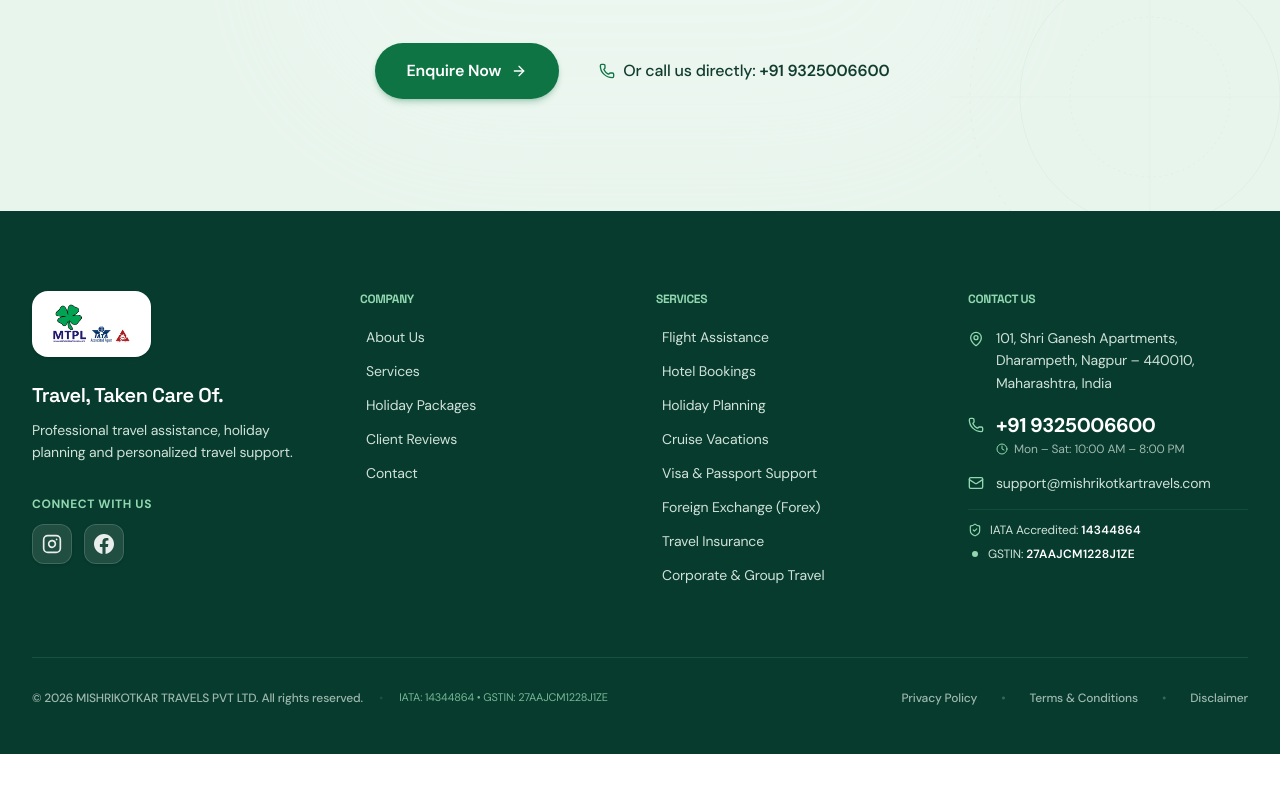
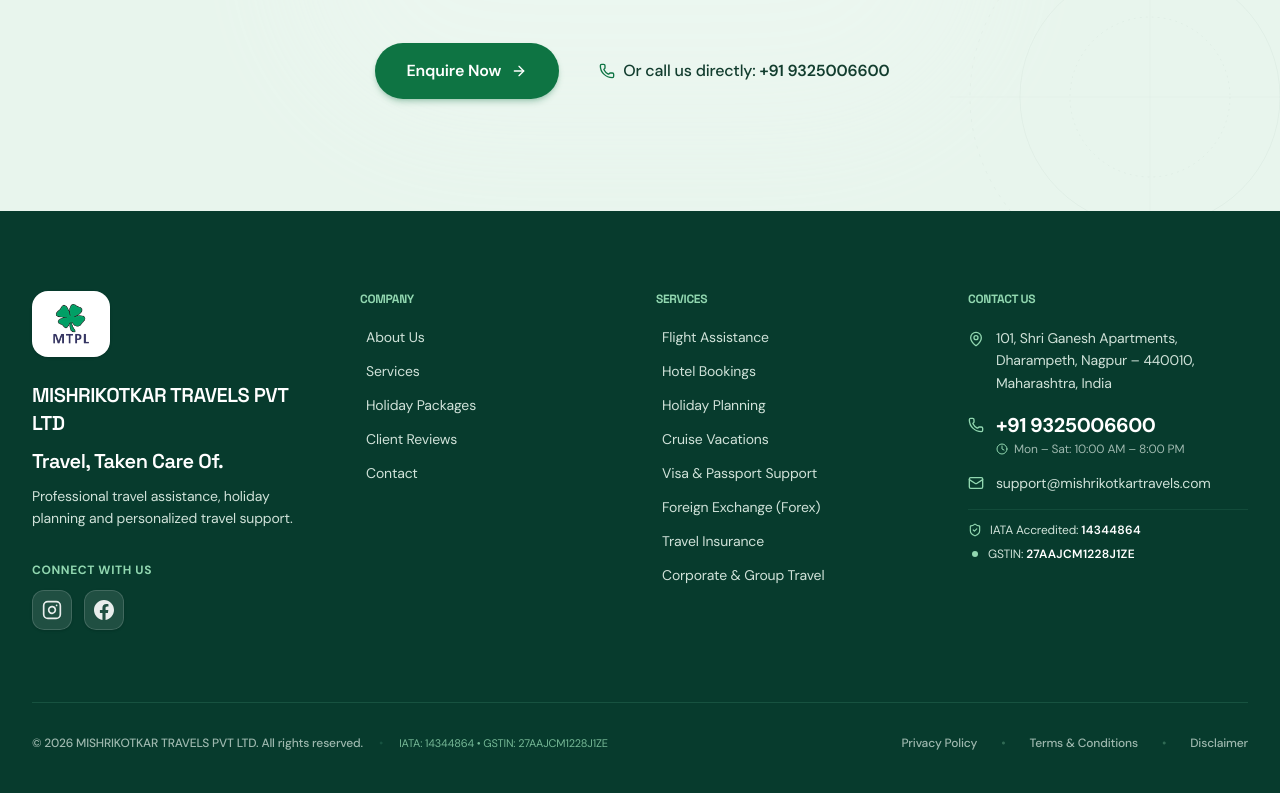
Before and after one commit to Navkar-Logic/mtpl-travel-platform, a Next.js app: page / in a window 1280 px wide. Shown: the part 6231-7024 px from the top of the page. Before the commit the page ends 6985 px from the top, so only its background shows below. Built offline with nearby package versions, Linux system fonts and the light colour scheme; no server answers.

Commit message:
feat: updated footer logo

```diff
--- a/src/components/layout/footer.tsx
+++ b/src/components/layout/footer.tsx
@@ -65,7 +65,7 @@
           <div className="space-y-6 lg:pr-4">
             <div className="inline-flex items-center bg-white px-5 py-3 rounded-2xl shadow-sm border border-white/20 w-fit">
               <Image
-                src="/assets/mtpl-footer-logo.png"
+                src="/assets/mtpl-desktop-logo.png"
                 alt="Mishrikotkar Travels Logo"
                 width={180}
                 height={48}
@@ -73,8 +73,10 @@
                 unoptimized
               />
             </div>
-
             <div className="space-y-2.5">
+              <h2 className="text-lg md:text-xl font-semibold tracking-wide text-white">
+                MISHRIKOTKAR TRAVELS PVT LTD
+              </h2>
               <h3 className="text-lg md:text-xl font-semibold tracking-wide text-white">
                 Travel, Taken Care Of.
               </h3>
```
